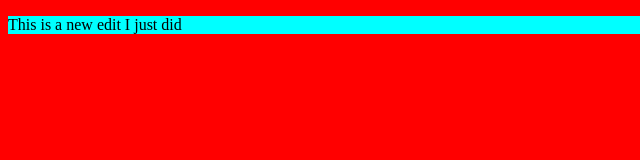
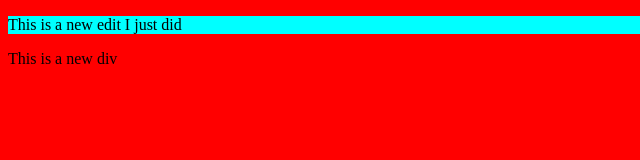
Before and after one commit to danhlee/git-one, a plain HTML site: page index.html in a window 1280 px wide. Shown: the full height of the page, 0-640 px from the left. Drawn offline with Linux system fonts and the light colour scheme.

Commit message:
added a new div into index.html

```diff
--- a/index.html
+++ b/index.html
@@ -9,5 +9,6 @@
 </head>
 <body>
     <p>This is a new edit I just did</p>
+    <div>This is a new div</div>
 </body>
 </html>
```
